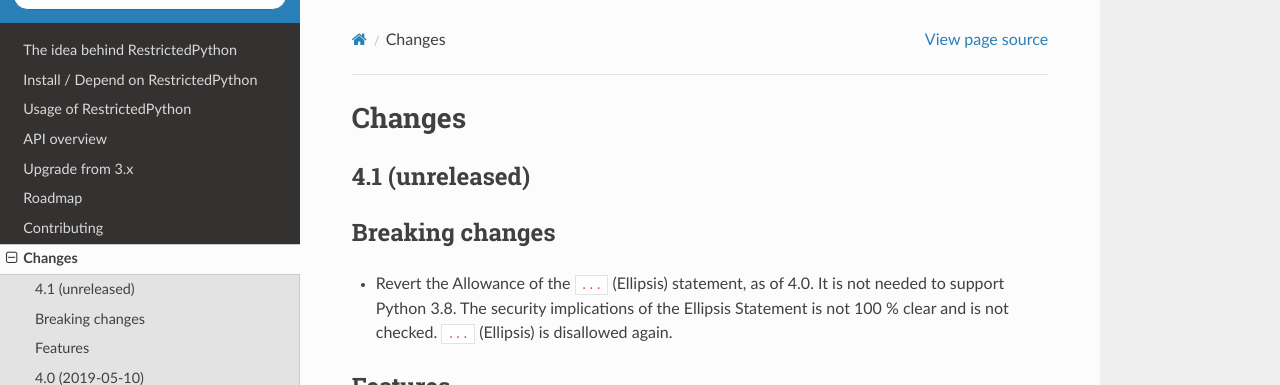
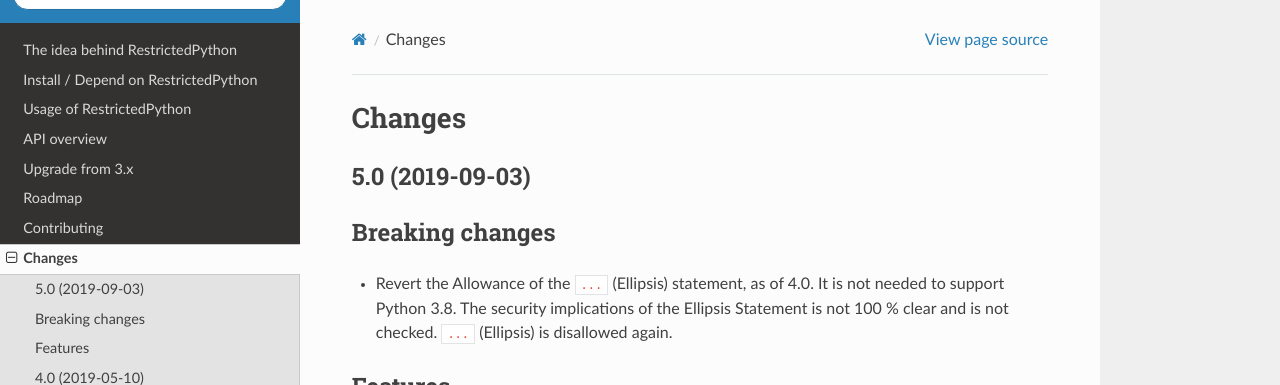
Before and after one commit to zopefoundation/RestrictedPython, a Sphinx documentation site: the page built from docs/CHANGES.rst, in a window 1280 px wide and 900 px high. Shown: the top 385 px of the window. Built offline with Sphinx 7.4.7 and the Read the Docs theme 2.0.0, drawn with Linux system fonts in a browser that asks for light colours.

Commit message:
Preparing release 5.0

```diff
--- a/docs/CHANGES.rst
+++ b/docs/CHANGES.rst
@@ -1,7 +1,7 @@
 Changes
 =======
 
-4.1 (unreleased)
+5.0 (2019-09-03)
 ----------------
 
 Breaking changes
--- a/setup.py
+++ b/setup.py
@@ -32,7 +32,7 @@
 
 setup(
     name='RestrictedPython',
-    version='5.0.dev0',
+    version='5.0',
     url='https://github.com/zopefoundation/RestrictedPython',
     license='ZPL 2.1',
     description=(
```
